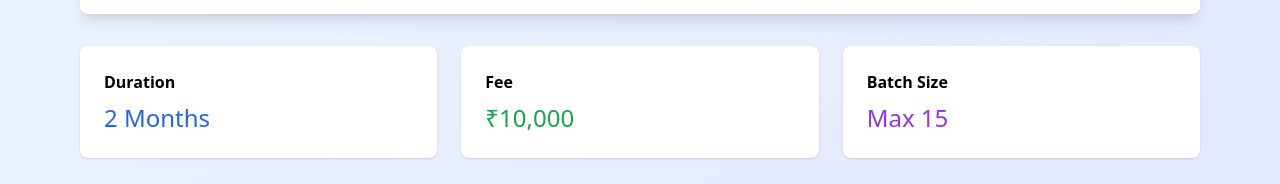
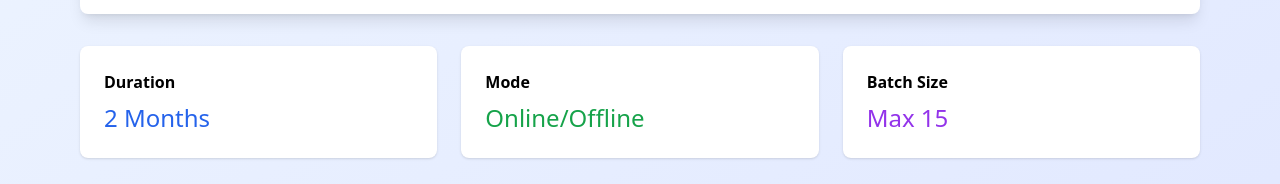
Before and after one commit to miracl-in/miracl-in.github.io, a Next.js app: page /ai-training-thanjavur in a window 1280 px wide. Shown: the part 494-678 px from the top of the page. Built offline with nearby package versions, Linux system fonts and the light colour scheme.

Commit message:
Update page.tsx - removed fees

```diff
--- a/app/ai-training-thanjavur/page.tsx
+++ b/app/ai-training-thanjavur/page.tsx
@@ -45,8 +45,8 @@ export default function AITrainingThanjavurPage() {
             <p className="text-2xl text-blue-600">2 Months</p>
           </div>
           <div className="bg-white p-6 rounded-lg shadow">
-            <h3 className="font-bold mb-2">Fee</h3>
-            <p className="text-2xl text-green-600">₹10,000</p>
+            <h3 className="font-bold mb-2">Mode</h3>
+            <p className="text-2xl text-green-600">Online/Offline</p>
           </div>
           <div className="bg-white p-6 rounded-lg shadow">
             <h3 className="font-bold mb-2">Batch Size</h3>
```
